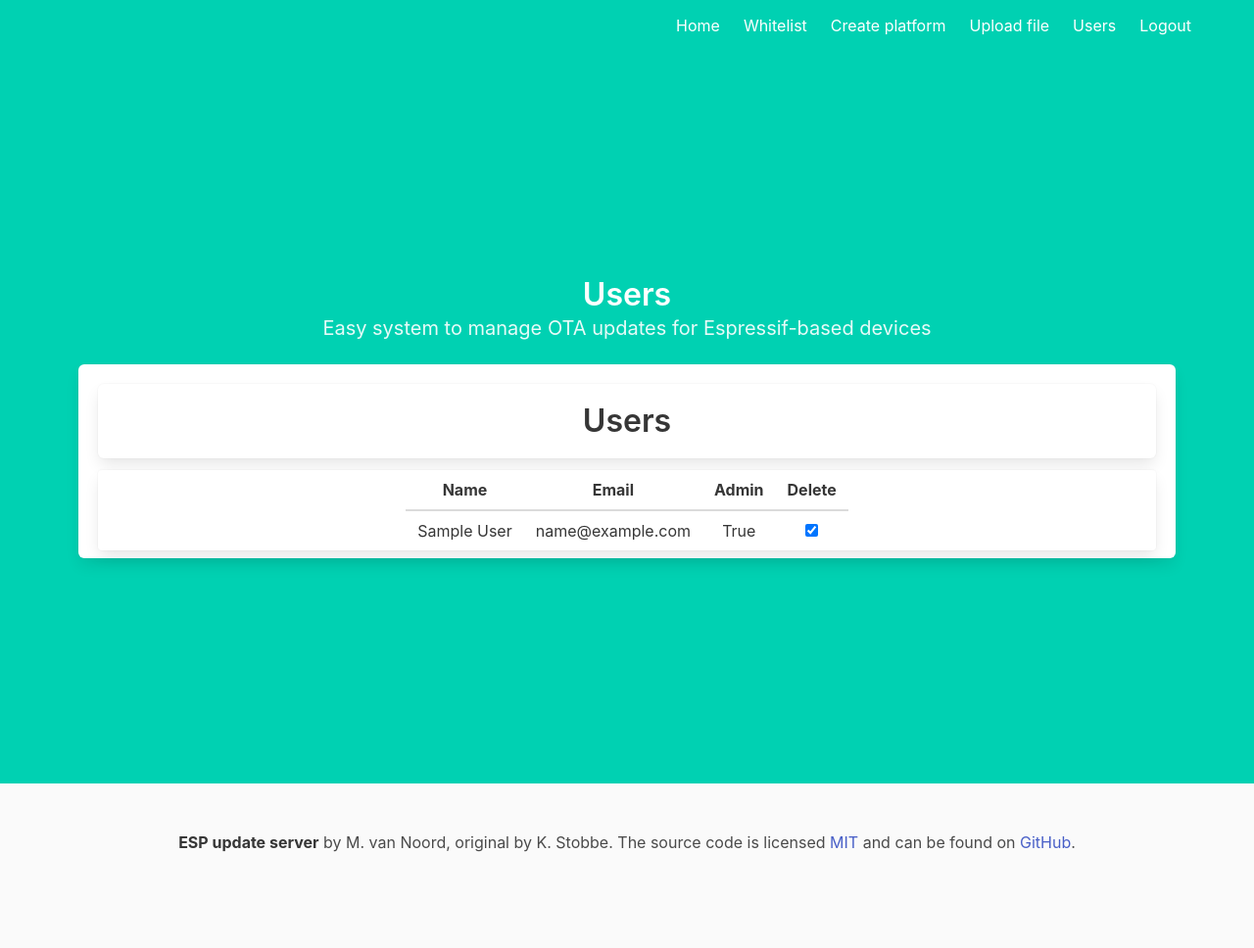
After one commit to kstobbe/esp-update-server, a Flask app: page /users in a window 1280 px wide. The commit adds this page. Shown: the whole page at 98% size. Run offline with Flask 2, Linux system fonts and the light colour scheme; the visitor is signed in with stand-in values (Sample User, id 1); data comes from the database, SQL or seed files in the repository; some libraries are stand-ins or nearby versions.

Commit message:
Add very basic user-manager

```diff
--- a/server/main.py
+++ b/server/main.py
@@ -9,6 +9,7 @@ from flask import (
     flash,
     send_from_directory,
     current_app,
+    session
 )
 from flask.helpers import make_response
 from flask_login import login_required, current_user
@@ -307,6 +308,42 @@ def upload_post():
         flash('Error: File type not allowed.')
         return redirect(request.url)
 
+
+@main.route('/users', methods=['POST'])
+@login_required
+def users_post():
+    # Toggle admin-rights
+    if request.form.get('_method') and 'TOGGLE' in request.form.get('_method'):
+        if request.form['_user']:
+            user_id = request.form.get('_user',type=int)
+            if int(session["_user_id"]) is user_id: # do not allow user to edit self(prevents locking yourself out)
+                flash("Cannot edit self")
+                return redirect(request.url)
+            user = User.query.filter_by(id=user_id).first()
+            if request.form.get('_status') and 'on' in request.form.get('_status'):
+                    user.admin = True
+            else: # checkboxes are not POST-ed when false, so assume it's unchecked if missing
+                user.admin = False
+                db.session.commit()
+                flash("Successfully toggled Admin-status for user {}".format(user.name))
+
+    # Delete user. FIXME: not implemented yet
+    elif request.form.get('_method') and 'DELETE' in request.form.get('_method'):
+        if request.form['_user']:
+            device_id = request.form.get('_device',type=int)
+            device = Device.query.filter_by(id=device_id).first()
+            device.notes = request.form.get('_notes') # update the note
+            db.session.commit()
+            flash("Updated note",'warning')
+    return redirect(request.url)
+
+@main.route("/users")
+@login_required
+def users():
+    users = User.query.all()
+    return render_template("users.html", users=users)
+
+
 def get_MD5(filename):
     path = os.path.join(os.path.dirname(__file__), current_app.config['UPLOAD_FOLDER'], filename)
     if os.path.isfile(path):
--- a/server/templates/layout.html
+++ b/server/templates/layout.html
@@ -39,6 +39,11 @@
                             {% if current_user.is_authenticated %}
                             <a href="{{ url_for('main.upload') }}" class="navbar-item">
                                 Upload file
+                            </a>
+                            {% endif %}
+                            {% if current_user.is_authenticated %}
+                            <a href="{{ url_for('main.users') }}" class="navbar-item">
+                                Users
                             </a>
                             {% endif %}
                             {% if not current_user.is_authenticated %}
--- /dev/null
+++ b/server/templates/users.html
@@ -0,0 +1,53 @@
+<!-- templates/status.html -->
+
+{% extends "layout.html" %}
+
+{% block content %}
+<h1 class="title">
+  Users
+</h1>
+<h2 class="subtitle">
+  Easy system to manage OTA updates for Espressif-based devices
+</h2>
+
+
+<section class="box">
+  <div class="box">
+    <h2 class="title has-text-grey-darker">Users</h2>
+  </div>
+  <div class="card">
+    <div class="columns is-centered">
+      <table class="table">
+        <thead>
+          <tr>
+            <th>Name</th>
+            <th>Email</th>
+            <th>Admin</th>
+            <th>Delete</th>
+          </tr>
+        </thead>
+        <tbody>
+          {% if users %}
+          {% for user in users %}
+          <tr>
+            <td>{{ user.name }}</td>
+            <td>{{user.email}}</td>
+            <td>{{user.admin}}</td>
+            <td>
+              <form name="toggle" action="{{ url_for('main.users') }}" id="toggleUser{{user.id}}" method="POST">
+                <input type="hidden" name="_method" value="TOGGLE">
+                <input type="hidden" name="_user" value="{{user.id}}">
+                <input type="checkbox" name="_status", class="btn btn-link" {% if user.admin == true %} checked {% endif %}
+                onclick="if (!confirm('Are you sure you want to make {{ user.name }} {% if user.admin == true %} Non-{% endif %} Admin ?')) { return false }$('#toggleUser{{user.id}}').submit();"></i>
+              </form>
+            </td>
+
+          </tr>
+          {% endfor %}
+          {% endif %}
+        </tbody>
+      </table>
+    </div>
+  </div>
+</section>
+{% endblock %}
```
